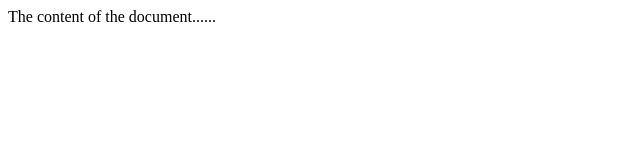
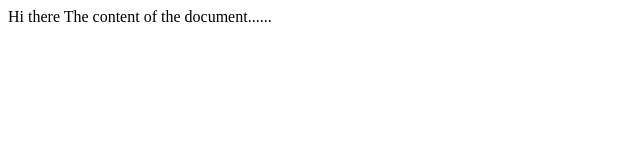
Before and after one commit to farshidfarnia/open-cv, a plain HTML site: page index.html in a window 1280 px wide. Shown: the full height of the page, 0-640 px from the left. Drawn offline with Linux system fonts and the light colour scheme.

Commit message:
added there to the hi

```diff
--- a/index.html
+++ b/index.html
@@ -1,11 +1,12 @@
 <!DOCTYPE html>
 <html>
-<head>
-<title>Title of the document</title>
-</head>
+    <head>
+        <title>Title of the document</title>
+    </head>
 
 <body>
-The content of the document......
+    Hi there
+    The content of the document......
 </body>
 
 </html>
```
Also changed, not shown: 1 other file.
